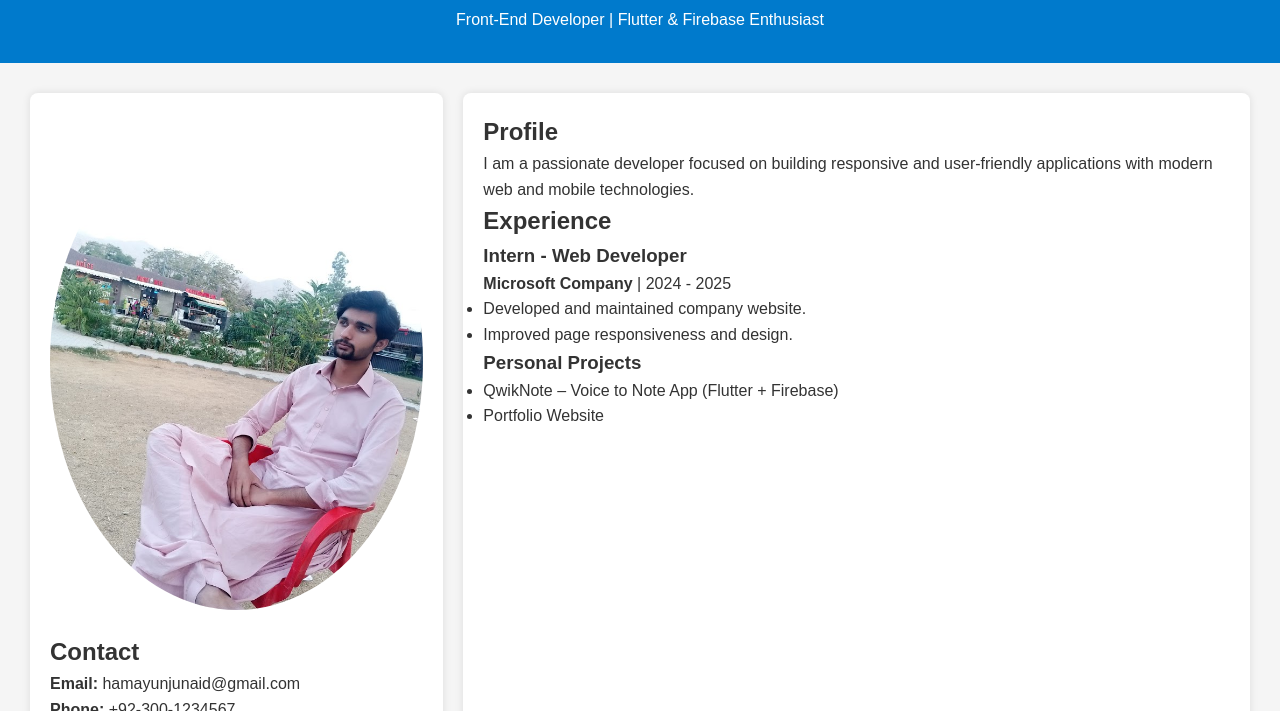
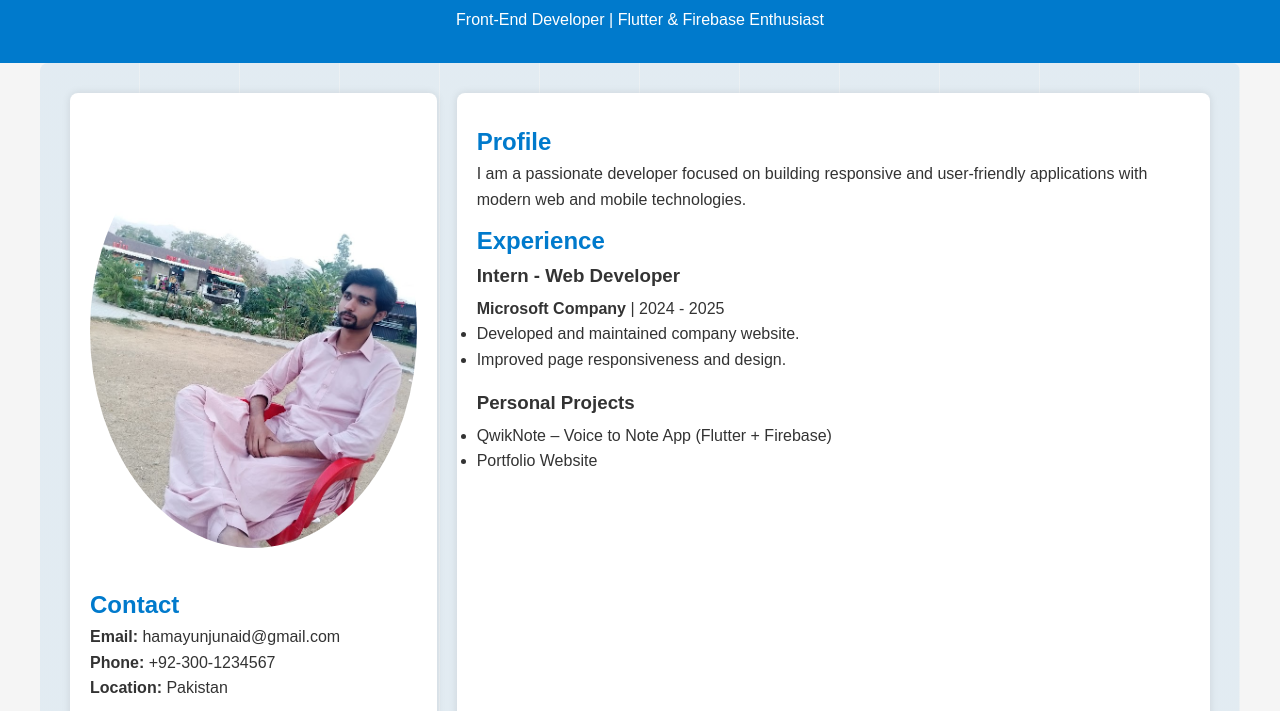
Before and after one commit to Hamayun-Junaid/Responsive-Resume, a plain HTML site: page index.html in a window 1280 px wide. Shown: the part 89-800 px from the top of the page. Drawn offline with Linux system fonts and the light colour scheme.

Commit message:
Updated resume with 12-column grid layout

```diff
--- a/index.html
+++ b/index.html
@@ -3,7 +3,7 @@
 <head>
   <meta charset="UTF-8" />
   <meta name="viewport" content="width=device-width, initial-scale=1.0" />
-  <title>My Resume</title>
+  <title>Hamayun Junaid - Resume</title>
   <link rel="stylesheet" href="style.css" />
 </head>
 <body>
@@ -13,8 +13,10 @@
   </header>
 
   <section class="container">
+    <!-- Left Column -->
     <div class="left">
       <img src="IMG_20210721_191841_881.jpg" alt="Profile Picture" />
+
       <h2>Contact</h2>
       <p><strong>Email:</strong> hamayunjunaid@gmail.com</p>
       <p><strong>Phone:</strong> +92-300-1234567</p>
@@ -31,9 +33,13 @@
       <p>BS in Computer Science<br>NUST (NBC) University</p>
     </div>
 
+    <!-- Right Column -->
     <div class="right">
       <h2>Profile</h2>
-      <p>I am a passionate developer focused on building responsive and user-friendly applications with modern web and mobile technologies.</p>
+      <p>
+        I am a passionate developer focused on building responsive and user-friendly
+        applications with modern web and mobile technologies.
+      </p>
 
       <h2>Experience</h2>
       <div class="job">
--- a/style.css
+++ b/style.css
@@ -1,4 +1,4 @@
-/* Reset some default styles */
+/* ===== RESET ===== */
 * {
   margin: 0;
   padding: 0;
@@ -6,14 +6,14 @@
   font-family: 'Poppins', sans-serif;
 }
 
-/* Page layout */
+/* ===== GLOBAL ===== */
 body {
   background: #f5f5f5;
   color: #333;
   line-height: 1.6;
 }
 
-/* Header */
+/* ===== HEADER ===== */
 header {
   text-align: center;
   background: #007acc;
@@ -26,21 +26,50 @@ header h1 {
   margin-bottom: 10px;
 }
 
-/* Main container */
+/* ===== GRID LAYOUT (12 Columns) ===== */
 .container {
-  display: flex;
-  justify-content: space-between;
+  display: grid;
+  grid-template-columns: repeat(12, 1fr);
+  gap: 20px;
   padding: 30px;
-  gap: 20px;
+  max-width: 1200px;
+  margin: 0 auto;
+  position: relative;
 }
 
-/* Left column */
+/* ===== GRID OVERLAY GUIDE ===== */
+.container::before {
+  content: "";
+  position: absolute;
+  top: 0;
+  left: 0;
+  width: 100%;
+  height: 100%;
+  pointer-events: none;
+  background-image: repeating-linear-gradient(
+    to right,
+    rgba(0, 122, 204, 0.08),
+    rgba(0, 122, 204, 0.08) calc((100% / 12) - 1px),
+    transparent calc((100% / 12))
+  );
+  z-index: 0;
+  border-radius: 8px;
+}
+
+/* Toggle overlay visibility */
+body.hide-grid .container::before {
+  display: none;
+}
+
+/* ===== LEFT COLUMN (4/12) ===== */
 .left {
-  flex: 1;
+  grid-column: span 4;
   background: white;
   padding: 20px;
   border-radius: 8px;
   box-shadow: 0 0 8px rgba(0,0,0,0.1);
+  position: relative;
+  z-index: 1;
 }
 
 .left img {
@@ -49,16 +78,37 @@ header h1 {
   margin-bottom: 15px;
 }
 
-/* Right column */
+.left h2 {
+  margin-top: 15px;
+  color: #007acc;
+}
+
+/* ===== RIGHT COLUMN (8/12) ===== */
 .right {
-  flex: 2;
+  grid-column: span 8;
   background: white;
   padding: 20px;
   border-radius: 8px;
   box-shadow: 0 0 8px rgba(0,0,0,0.1);
+  position: relative;
+  z-index: 1;
 }
 
-/* Footer */
+.right h2 {
+  color: #007acc;
+  margin-top: 10px;
+}
+
+.job {
+  margin-bottom: 15px;
+}
+
+.job h3 {
+  color: #333;
+  margin-bottom: 5px;
+}
+
+/* ===== FOOTER ===== */
 footer {
   text-align: center;
   background: #007acc;
@@ -67,9 +117,21 @@ footer {
   margin-top: 30px;
 }
 
-/* Responsive Design */
+/* ===== RESPONSIVE ===== */
+@media (max-width: 900px) {
+  .left {
+    grid-column: span 5;
+  }
+  .right {
+    grid-column: span 7;
+  }
+}
+
 @media (max-width: 768px) {
   .container {
-    flex-direction: column;
+    grid-template-columns: 1fr;
+  }
+  .left, .right {
+    grid-column: span 12;
   }
 }
```
